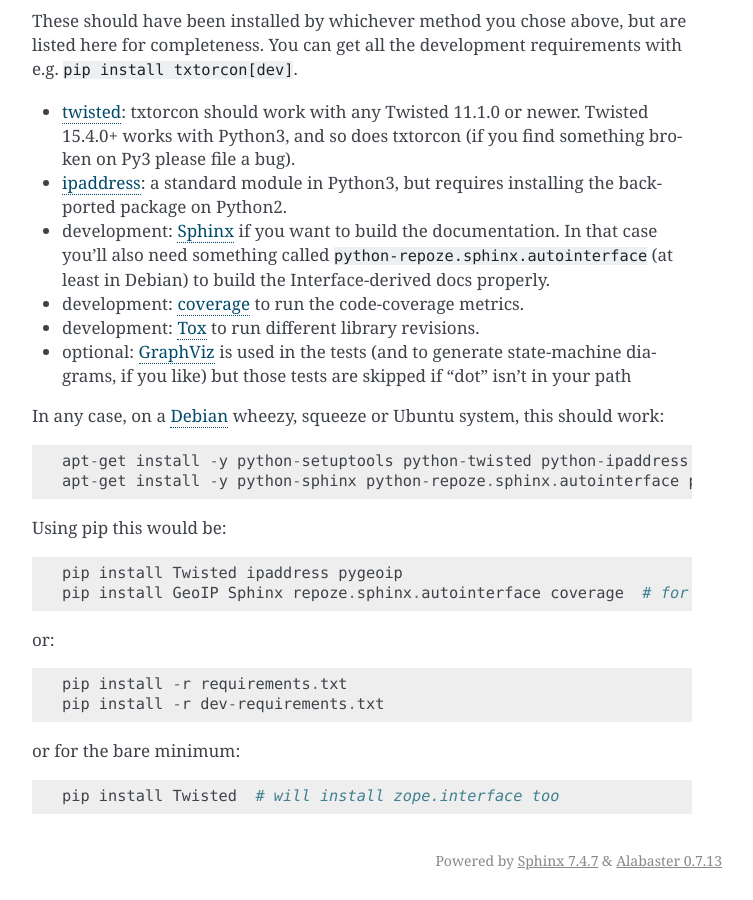
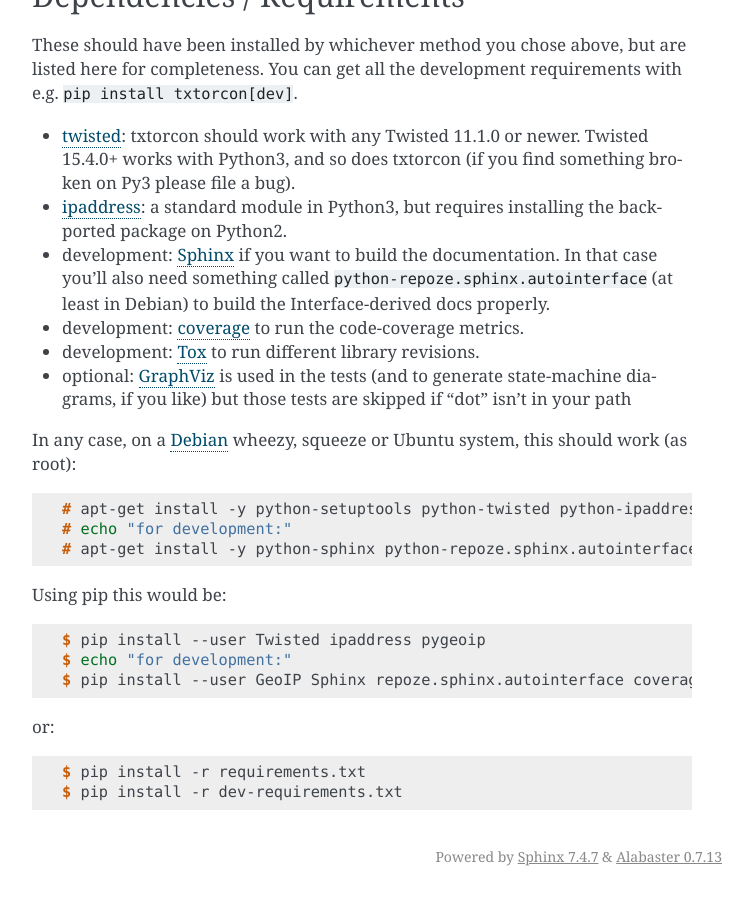
Before and after one commit to meejah/txtorcon, a Sphinx documentation site: the page built from docs/installing.rst, in a window 1280 px wide and 900 px high, scrolled down 2739 px. Shown: the whole window, without its empty margins (388-1141 px from the left). Built offline with Sphinx 7.4.7, drawn with Linux system fonts in a browser that asks for light colours; pages that are not in the unit, such as notebooks, are missing from menus; the version number could not be read and is left out; some of the changed text lies outside the part shown.

Commit message:
moar formatting

```diff
--- a/docs/installing.rst
+++ b/docs/installing.rst
@@ -18,11 +18,13 @@
 `txtorcon.readthedocs.org <https://txtorcon.readthedocs.org/en/latest/>`_. What exists for
 release-notes are in ":ref:`releases`".
 
-If you're still using wheezy, ``python-txtorcon`` is also in `wheezy-backports <http://packages.debian.org/source/wheezy-backports/txtorcon>`_::
+If you're still using wheezy, ``python-txtorcon`` is also in `wheezy-backports <http://packages.debian.org/source/wheezy-backports/txtorcon>`_. To install, do this as root:
 
-    echo "deb http://ftp.ca.debian.org/debian/ wheezy-backports main" >> /etc/apt/sources.list
-    apt-get update
-    apt-get install python-txtorcon
+.. sourcecode:: shell-session
+
+    # echo "deb http://ftp.ca.debian.org/debian/ wheezy-backports main" >> /etc/apt/sources.list
+    # apt-get update
+    # apt-get install python-txtorcon
 
 It also `appears txtorcon is in Gentoo
 <http://packages.gentoo.org/package/net-libs/txtorcon>`_ but I don't
@@ -94,7 +96,7 @@
 .. code-block:: shell-session
 
     $ git clone https://github.com/meejah/txtorcon.git
-    # if you later clone it on github, do this:
+    $ echo "if you later clone it on github, do this:"
     $ git remote add -f github git+ssh://git@github.com/<your github handle>/txtorcon.git
     $ cd txtorcon
     $ virtualenv venv
@@ -168,23 +170,27 @@
 .. BEGIN_INSTALL
 
 In any case, on a `Debian <http://www.debian.org/>`_ wheezy, squeeze or
-Ubuntu system, this should work::
+Ubuntu system, this should work (as root):
 
-    apt-get install -y python-setuptools python-twisted python-ipaddress graphviz tor
-    apt-get install -y python-sphinx python-repoze.sphinx.autointerface python-coverage # for development
+.. sourcecode:: shell-session
+
+  # apt-get install -y python-setuptools python-twisted python-ipaddress graphviz tor
+  # echo "for development:"
+  # apt-get install -y python-sphinx python-repoze.sphinx.autointerface python-coverage
 
 .. END_INSTALL
 
-Using pip this would be::
+Using pip this would be:
 
-    pip install Twisted ipaddress pygeoip
-    pip install GeoIP Sphinx repoze.sphinx.autointerface coverage  # for development
+.. sourcecode:: shell-session
 
-or::
+  $ pip install --user Twisted ipaddress pygeoip
+  $ echo "for development:"
+  $ pip install --user GeoIP Sphinx repoze.sphinx.autointerface coverage
 
-    pip install -r requirements.txt
-    pip install -r dev-requirements.txt
+or:
 
-or for the bare minimum::
+.. sourcecode:: shell-session
 
-    pip install Twisted  # will install zope.interface too
+    $ pip install -r requirements.txt
+    $ pip install -r dev-requirements.txt
```
